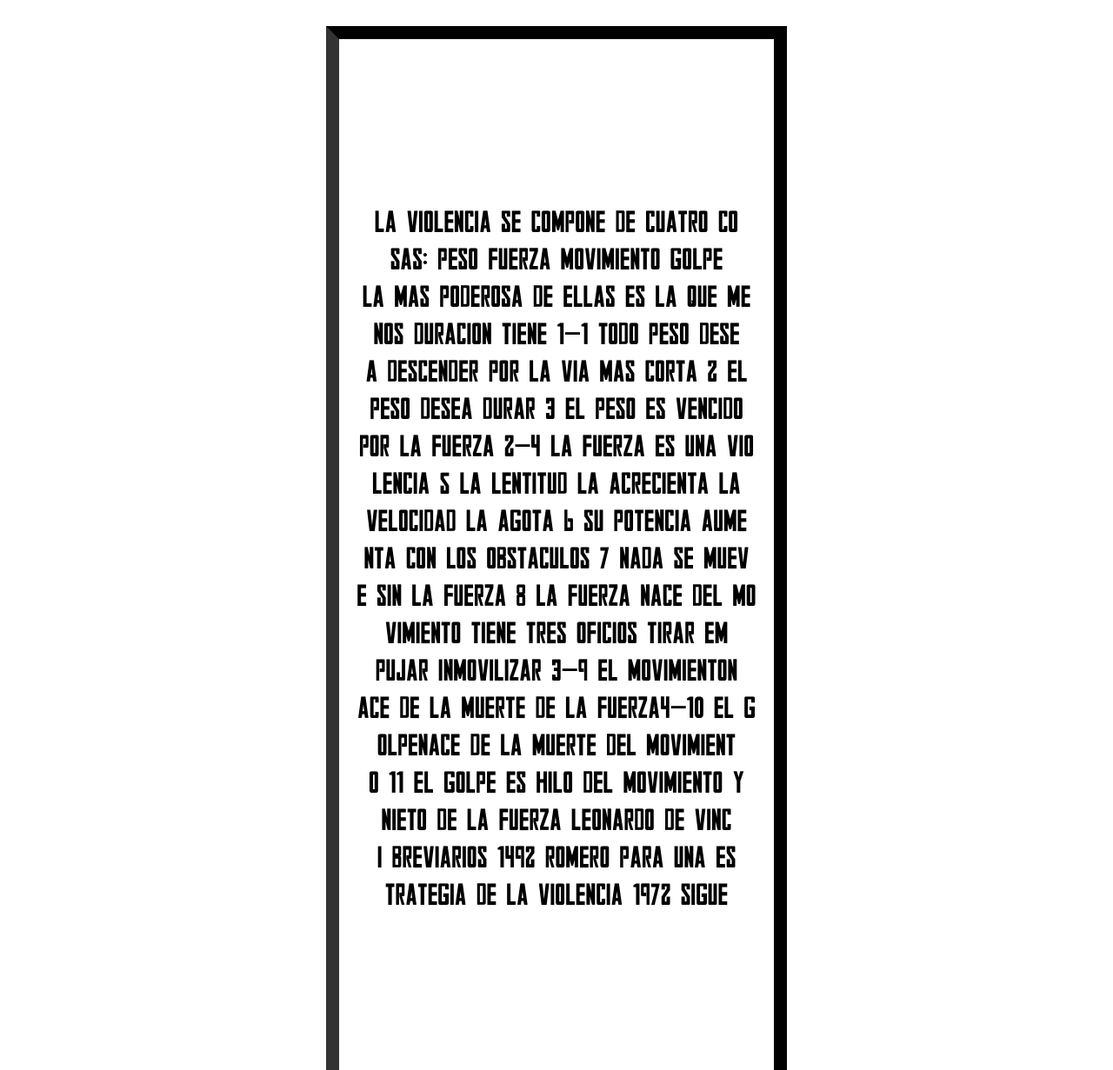
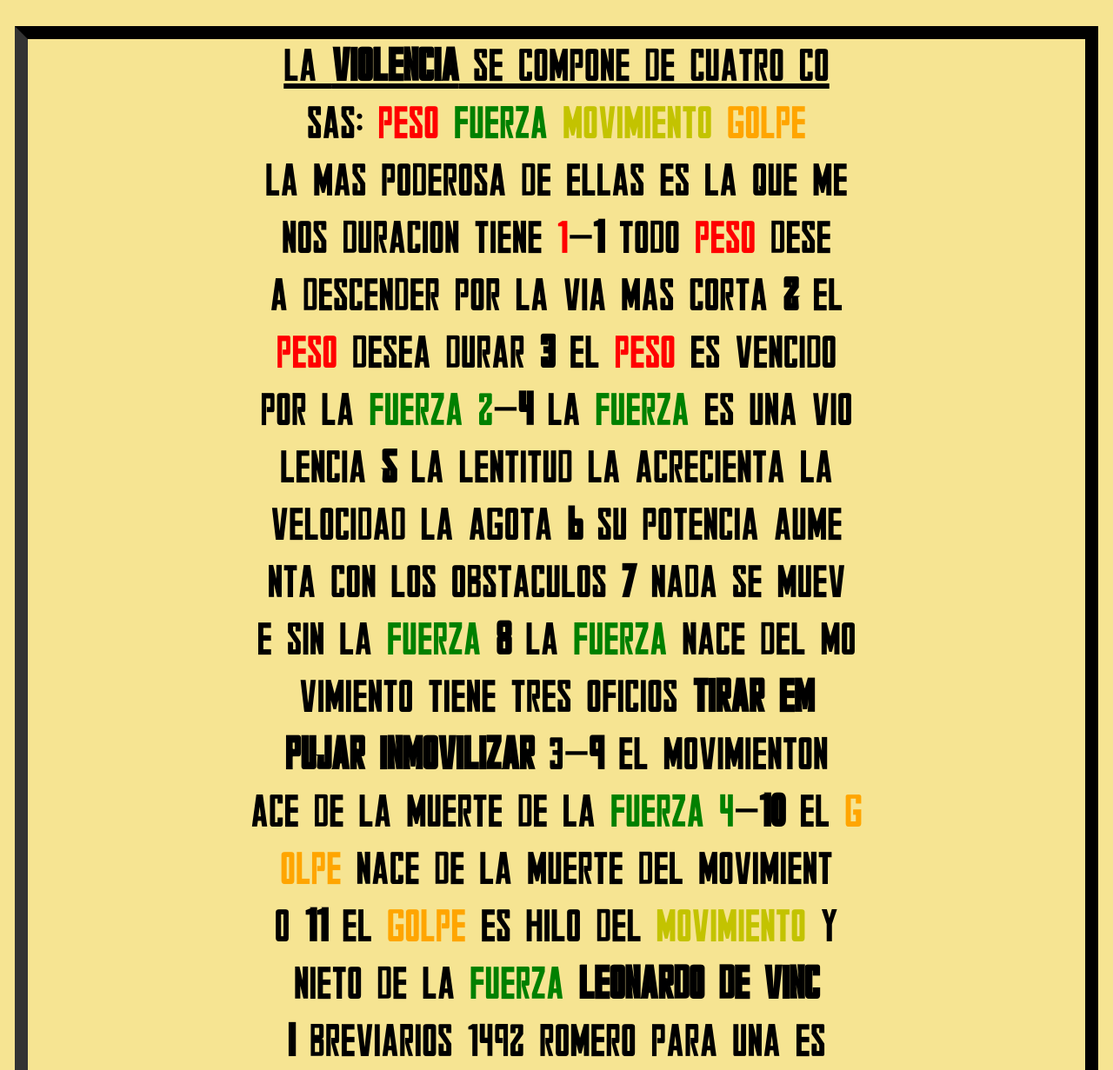
Before and after one commit to cristianluca19/TrabajoFinalHipermedial, a plain HTML site: page index.html in a window 1280 px wide. Shown: the top 1231 px of the page at 87% size. Drawn offline with Linux system fonts and the light colour scheme.

Commit message:
Clase 1 Formato base

```diff
--- a/css/template.css
+++ b/css/template.css
@@ -4,18 +4,48 @@
 }
 
 #fuente-personalizada {
+	width: 100%;
+	margin : 0 ;
+	padding: 0;
 	font-family:  'miFuente';
-	font-size: 40px;
- }
+	font-size: 60px;
+}
 
 
 body {
+	background-color: #f6e492;
 	text-align: center;
-	width:500px;
+	width:95%;
 	background-size: contain;
 	margin:30px auto 30px auto;
-	padding:150px 0 150px 0;
 	border:15px solid black;
 	border-bottom-color:#666666;
 	border-left-color:#333333;
 }
+
+.red {
+	cursor: pointer;
+	color:red;
+}
+.green {
+	cursor:pointer;
+	color:green;
+}
+.yellow {
+	cursor: pointer;
+	color:rgb(195, 195, 0);
+}
+.orange {
+	cursor: pointer;
+	color:orange;
+}
+.black {
+	cursor: pointer;
+	font-weight: 600;
+}
+.black_number{
+	font-weight: 600;
+}
+.sub {
+	text-decoration: underline;
+}
--- a/index.html
+++ b/index.html
@@ -12,28 +12,27 @@
   <body>
     <div id="fuente-personalizada">
 
-    <p>LA VIOLENCIA SE COMPONE DE CUATRO CO <br>
-      SAS: PESO FUERZA MOVIMIENTO GOLPE <br>
+    <span class="sub">LA <span class="black">VIOLENCIA</span> SE COMPONE DE CUATRO CO </span><br>
+      SAS: <span class='red'>PESO</span> <span class='green'>FUERZA</span> <span class="yellow">MOVIMIENTO</span> <span class="orange">GOLPE</span> <br>
       LA MAS PODEROSA DE ELLAS ES LA QUE ME <br>
-      NOS DURACION TIENE 1-1 TODO PESO DESE <br>
-      A DESCENDER POR LA VIA MAS CORTA 2 EL <br>
-      PESO DESEA DURAR 3 EL PESO ES VENCIDO <br>
-      POR LA FUERZA 2-4 LA FUERZA ES UNA VIO <br>
-      LENCIA 5 LA LENTITUD LA ACRECIENTA LA <br>
-      VELOCIDAD LA AGOTA 6 SU POTENCIA AUME <br>
-      NTA CON LOS OBSTACULOS 7 NADA SE MUEV <br>
-      E SIN LA FUERZA 8 LA FUERZA NACE DEL MO <br>
-      VIMIENTO TIENE TRES OFICIOS TIRAR EM <br>
-      PUJAR INMOVILIZAR 3-9 EL MOVIMIENTON <br>
-      ACE DE LA MUERTE DE LA FUERZA4-10 EL G <br>
-      OLPENACE DE LA MUERTE DEL MOVIMIENT <br>
-      O 11 EL GOLPE ES HILO DEL MOVIMIENTO Y <br>
-      NIETO DE LA FUERZA LEONARDO DE VINC <br>
-      I BREVIARIOS 1492 ROMERO PARA UNA ES <br>
-      TRATEGIA DE LA VIOLENCIA 1972 SIGUE <br>
-      </p>
+      NOS DURACION TIENE <span style="color:red;">1</span>-<span class='black_number'>1</span> TODO <span class='red'>PESO</span> DESE <br>
+      A DESCENDER POR LA VIA MAS CORTA <span class='black_number'>2</span> EL <br>
+      <span class='red'>PESO</span> DESEA DURAR <span class='black_number'>3</span> EL <span class='red'>PESO</span> ES VENCIDO <br>
+      POR LA <span class='green'>FUERZA</span> <span style="color:green;">2</span>-<span class='black_number'>4</span> LA <span class='green'>FUERZA</span> ES UNA VIO <br>
+      LENCIA <span class='black_number'>5</span> LA LENTITUD LA ACRECIENTA LA <br>
+      VELOCIDAD LA AGOTA <span class='black_number'>6</span> SU POTENCIA AUME <br>
+      NTA CON LOS OBSTACULOS <span class='black_number'>7</span> NADA SE MUEV <br>
+      E SIN LA <span class='green'>FUERZA</span> <span class='black_number'>8</span> LA <span class='green'>FUERZA</span> NACE DEL MO <br>
+      VIMIENTO TIENE TRES OFICIOS <span class="black">TIRAR EM <br>
+      PUJAR INMOVILIZAR</span> 3-<span class='black_number'>9 </span>EL MOVIMIENTON <br>
+      ACE DE LA MUERTE DE LA <span class='green'>FUERZA</span> <span style="color:green;">4</span>-<span class='black_number'>10</span> EL <span class='orange'>G <br>
+      OLPE</span> NACE DE LA MUERTE DEL MOVIMIENT <br>
+      O <span class='black_number'>11</span> EL <span class="orange">GOLPE</span> ES HILO DEL <span class="yellow">MOVIMIENTO</span> Y <br>
+      NIETO DE LA <span class='green'>FUERZA</span> <span class="black">LEONARDO DE VINC <br>
+      I</span> BREVIARIOS 1492 ROMERO PARA UNA ES <br>
+      TRATEGIA DE LA <span class="black">VIOLENCIA</span> 1972 SIGUE <br>
       </div>
-
+      <script type="text/javascript" src="index.js"></script>
   </body>
 
   </html>
--- /dev/null
+++ b/index.js
@@ -0,0 +1,34 @@
+var peso = document.querySelectorAll(".red")
+for (var i = 0; i < peso.length; i++) {
+    peso[i].addEventListener("click", function() {
+    alert("Clicked Peso")
+    })
+}
+
+var fuerza = document.querySelectorAll(".green")
+for (var i = 0; i < fuerza.length; i++) {
+    fuerza[i].addEventListener("click", function() {
+    alert("Clicked Fuerza")
+    })
+}
+
+var movimiento = document.querySelectorAll(".yellow")
+for (var i = 0; i < movimiento.length; i++) {
+    movimiento[i].addEventListener("click", function() {
+    alert("Clicked Movimiento")
+    })
+}
+
+var golpe = document.querySelectorAll(".orange")
+for (var i = 0; i < golpe.length; i++) {
+    golpe[i].addEventListener("click", function() {
+    alert("Clicked Golpe")
+    })
+}
+
+var violencia = document.querySelectorAll(".black")
+for (var i = 0; i < violencia.length; i++) {
+    violencia[i].addEventListener("click", function() {
+    alert("Clicked Violencia")
+    })
+}
```
